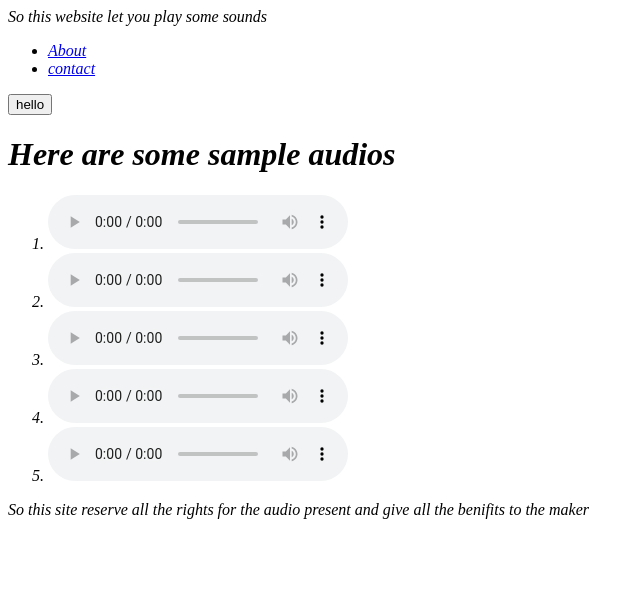
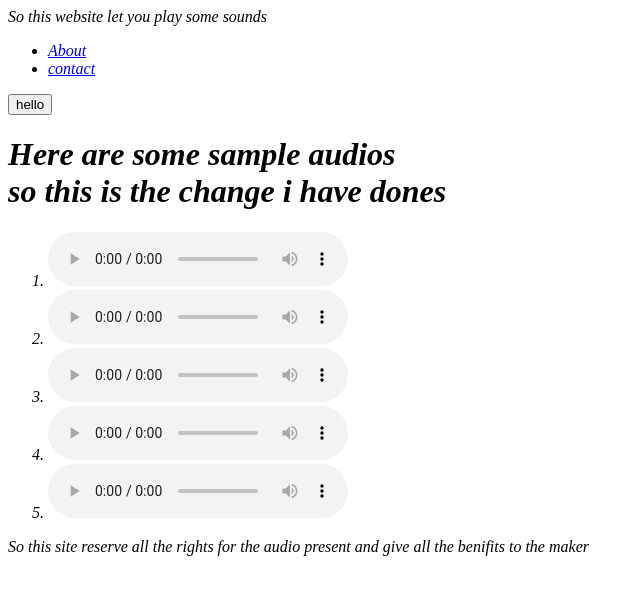
Before and after one commit to Ayush-code28/website-testing, a plain HTML site: page index.html in a window 1280 px wide. Shown: the whole page, without its empty margins (0-644 px from the left). Drawn offline with Linux system fonts and the light colour scheme.

Commit message:
Learning Web Devlopment

```diff
--- a/index.html
+++ b/index.html
@@ -22,12 +22,14 @@
 </header>
 <main>
     <button>hello</button>
-    <h1>Here are some sample audios</h1>
+    <h1>Here are some sample audios <br>
+    so this is the change i have dones
+    </h1>
    <ol>
    <li> <audio src="ocean.mp3" controls preload="metadata"> Your browser does not support the audio element. </audio>
    </li>
    <li><audio src="dogBarking.mp3" controls preload="auto"></audio></li>
-   <li><audio src="scissors.mp3" controls autoplay ></audio></li>
+   <li><audio src="scissors.mp3" controls autoplay mute ></audio></li>
    <li><audio src="waves.mp3" controls></audio></li>
    <li><audio src="wind.mp3" controls></audio></li>
 </ol>
```
